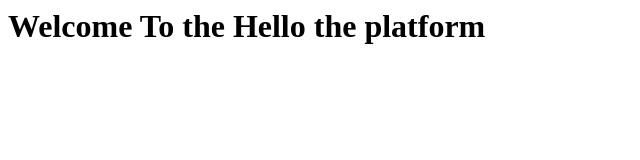
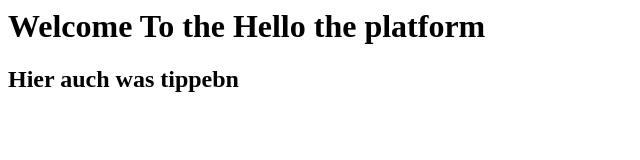
Before and after one commit to Surrogat63/Surrogate63.github.io, a plain HTML site: page index.html in a window 1280 px wide. Shown: the whole page, without its empty margins (0-640 px from the left). Drawn offline with Linux system fonts and the light colour scheme.

Commit message:
Add h2 heading to index.html

```diff
--- a/index.html
+++ b/index.html
@@ -1 +1,2 @@
 <h1> Welcome To the   Hello the platform </h1>
+<h2> Hier auch was tippebn </h2>
```
